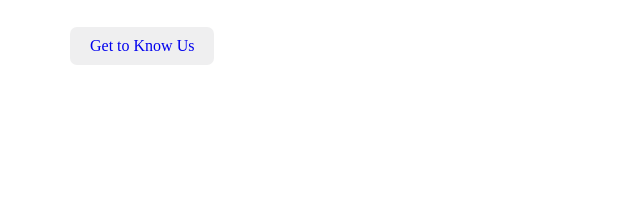
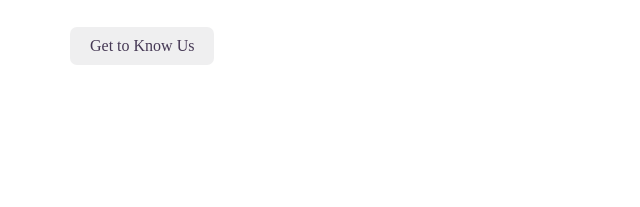
Before and after one commit to fatima448/personal-website, a plain HTML site: page index.html in a window 1280 px wide. Shown: the part 374-581 px from the top of the page, 0-640 px from the left. Drawn offline with Linux system fonts and the light colour scheme; a web font is replaced by a local one.

Commit message:
Update style.css

```diff
--- a/css/style.css
+++ b/css/style.css
@@ -30,7 +30,13 @@ html {
     margin-right: auto;
 
 }
-
+a{
+    text-decoration: none;
+    color: var(--main-color);
+}
+a:hover{
+    color: #EFEFF0;
+}
 @media(max-width:768px) {
     .container {
         width: 100%;
```
